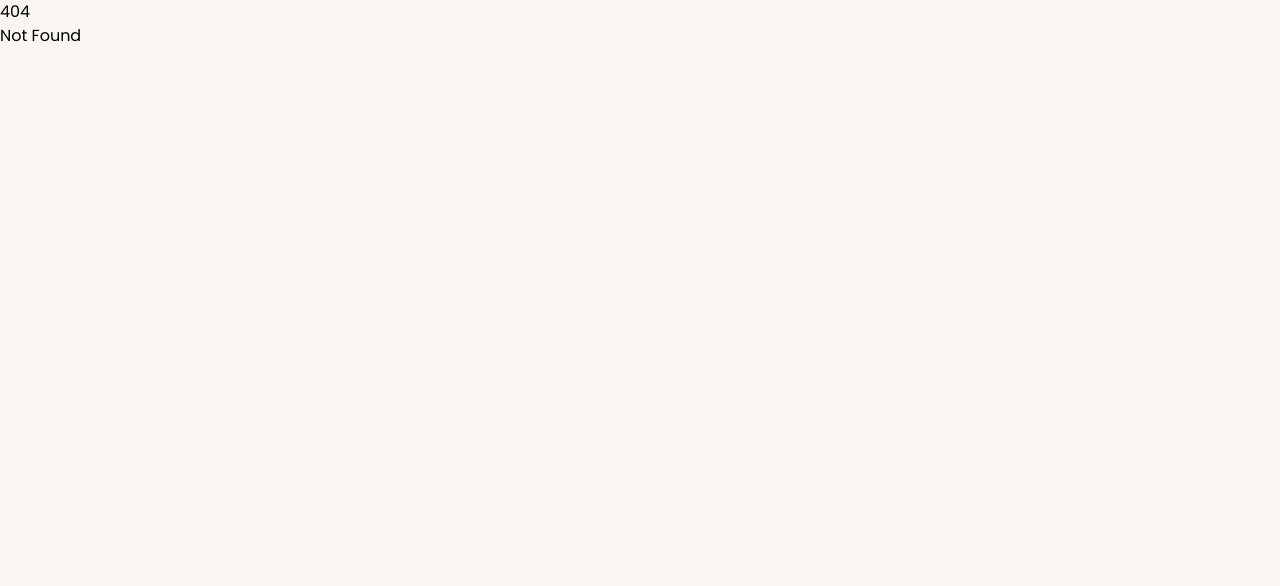
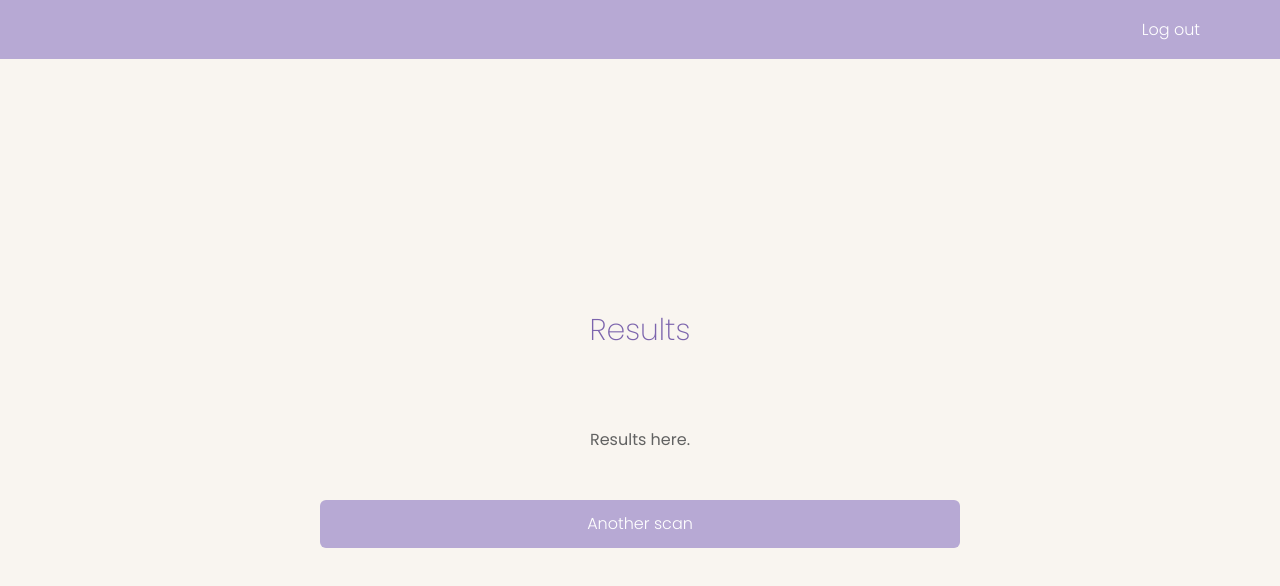
Before and after one commit to kaisaarumeel/skin-cancer-detector, a SvelteKit app in the folder client/: page /results in a window 1280 px wide. Before the commit this address had no page. Shown: the top 586 px of the page. Built offline with nearby package versions, Linux system fonts and the light colour scheme.

Commit message:
#8 Add basic results page

```diff
--- /dev/null
+++ b/client/src/routes/results/+page.svelte
@@ -0,0 +1,19 @@
+<script>
+    import TopBar from "../../components/TopBar.svelte";
+    import { goto } from '$app/navigation';
+
+    function reScan() {
+    // Add sign in endpoint/logic here
+    goto('/upload');
+  }
+  </script>
+
+  <div class="h-screen flex flex-col relative">
+    <TopBar></TopBar>
+
+    <div class="h-full w-full flex flex-col items-center justify-center">
+        <h1 class="text-secondary text-3xl font-extralight mb-20">Results</h1>
+        <p class="text-tertiary mb-2">Results here.</p>
+        <button on:click={reScan} class="w-1/2 p-3 bg-primary text-white font-light rounded-md cursor-pointer mt-10 transition-colors hover:bg-secondary shadow-l">Another scan</button>
+    </div>
+  </div>
--- a/client/src/routes/upload/+page.svelte
+++ b/client/src/routes/upload/+page.svelte
@@ -1,6 +1,12 @@
 <script>
   import TopBar from "../../components/TopBar.svelte";
   import Guide from "../../components/Guide.svelte";
+  import { goto } from '$app/navigation';
+
+  function getResults() {
+    // Add sign in endpoint/logic here
+    goto('/results');
+  }
 
   // Track the current step and visibility of the guide
   let currentStep = 1;
@@ -63,6 +69,8 @@
         <input type="file" id="myFile" name="filename">
         <input type="submit">
       </form>
+
+      <button on:click={getResults} class="w-1/2 p-3 bg-primary text-white font-light rounded-md cursor-pointer mt-10 transition-colors hover:bg-secondary shadow-l">Analyze</button>
     </div>
   </div>
 </div>
```
Also changed, not shown: 1 other file (tests, documents, lock files or other folders).
